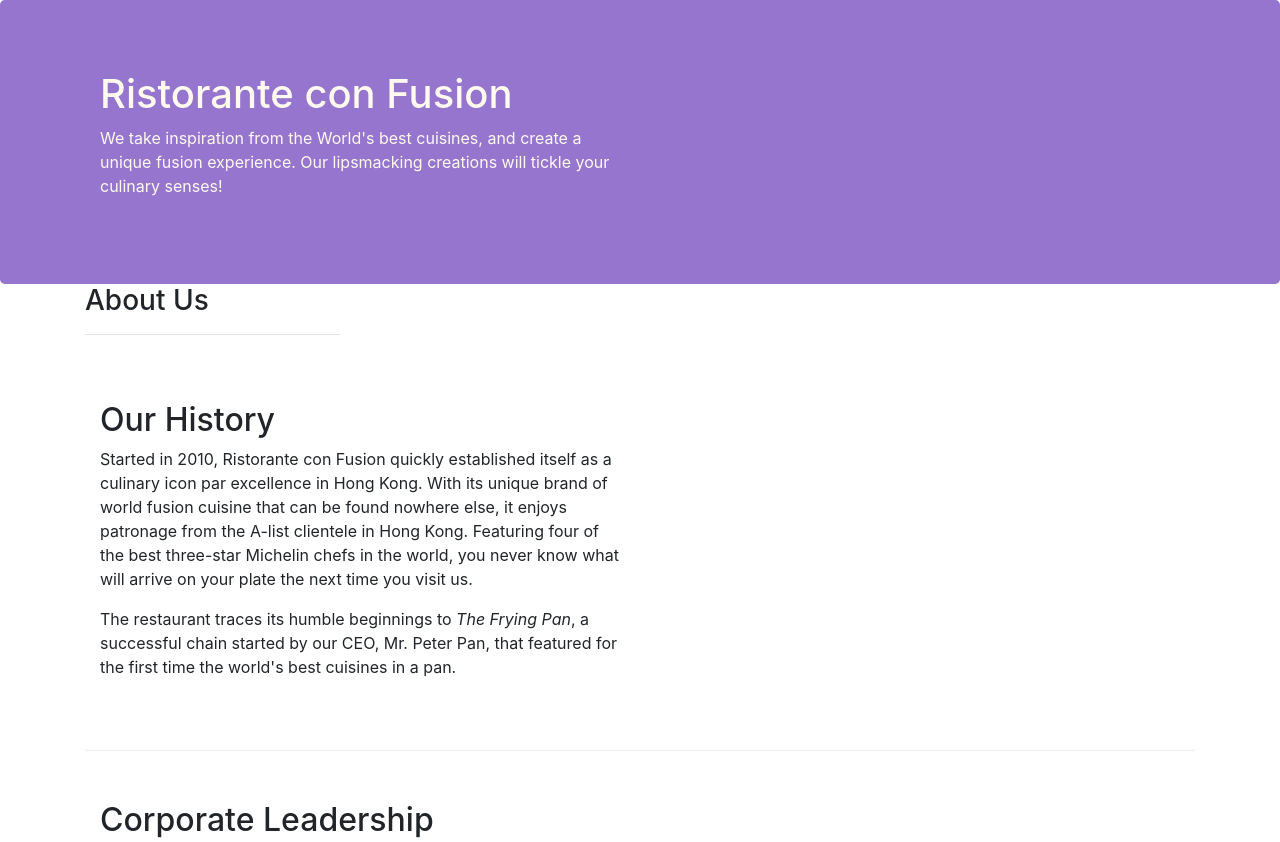
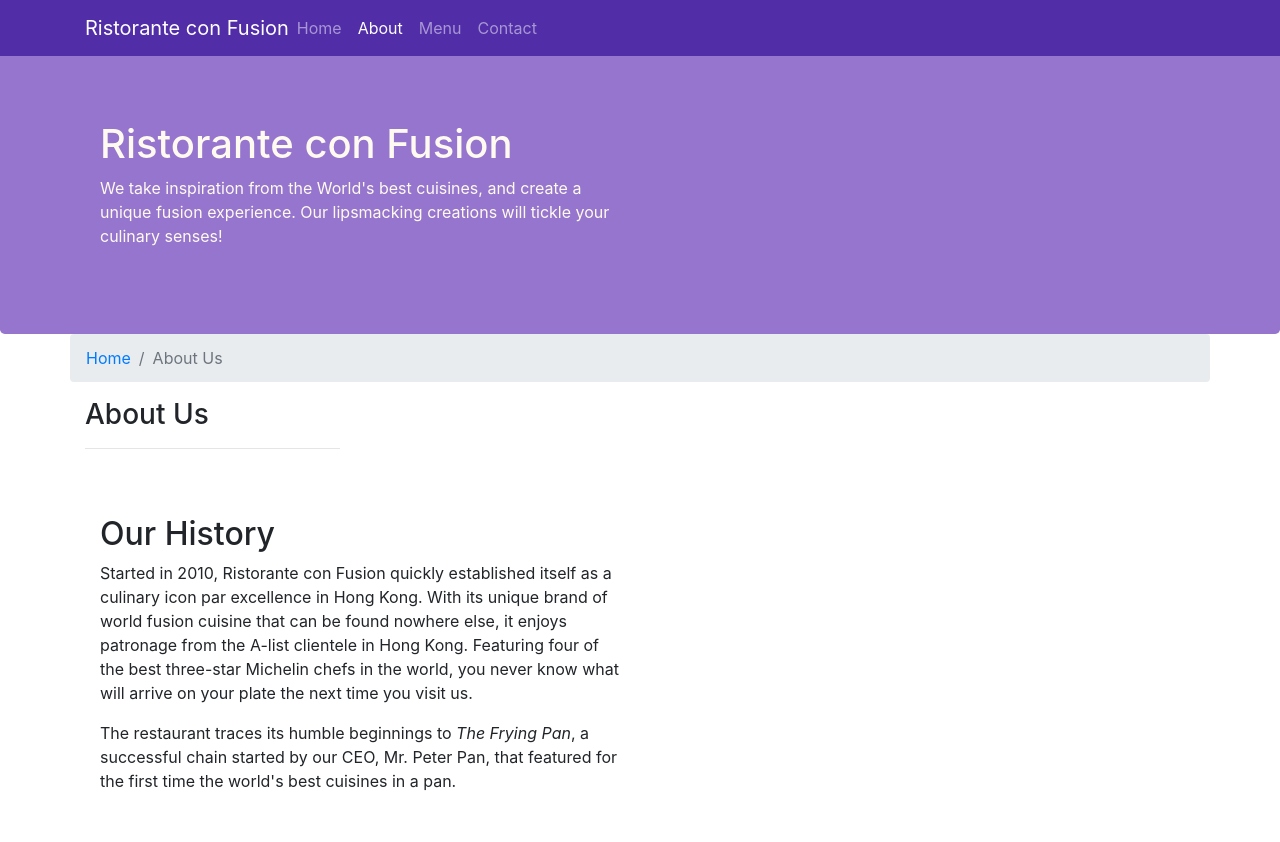
Before and after one commit to MandarJunnarkar/Restraurant-bootstrap-design, a website: page aboutus.html in a window 1280 px wide. Shown: the top 842 px of the page. Drawn offline with nearby package versions, Linux system fonts and the light colour scheme.

Commit message:
navigation and breadcrumb

```diff
--- a/aboutus.html
+++ b/aboutus.html
@@ -9,12 +9,28 @@
 
     <!-- Bootstrap CSS -->
     <link rel="stylesheet" href="node_modules/bootstrap/dist/css/bootstrap.min.css">
-    <link rel="stylesheet" href="css/style.css">
+    <link rel="stylesheet" href="css/styles.css">
     <title>Ristorante Con Fusion: About Us</title>
 
 </head>
 
 <body>
+    <nav class="navbar navbar-dark navbar-expand-sm fixed-top">
+        <div class="container">
+            <button class="navbar-toggler" type="button" data-toggle="collapse" data-target="#Navbar">
+                <span class="navbar-toggler-icon"></span>
+            </button>
+            <a href="./index.html" class="navbar-brand mr-auto">Ristorante con Fusion</a>
+            <div class="collapse navbar-collapse" id="Navbar">
+                <ul class="navbar-nav mr-auto">
+                    <li class="nav-item"><a href="./index.html" class="nav-link">Home</a></li>
+                    <li class="nav-item"><a href="#" class="nav-link active">About</a></li>
+                    <li class="nav-item"><a href="#" class="nav-link">Menu</a></li>
+                    <li class="nav-item"><a href="#" class="nav-link">Contact</a></li>
+                </ul>
+            </div>
+        </div>
+    </nav>
 
     <header class="jumbotron">
         <div class="container">
@@ -31,6 +47,10 @@
 
     <div class="container">
         <div class="row">
+            <ol class="col-12 breadcrumb">
+                <li class="breadcrumb-item"><a href="./index.html">Home</a></li>
+                <li class="breadcrumb-item active">About Us</li>
+            </ol>
             <div class="col col-sm-3">
                <h3>About Us</h3>
                <hr>
@@ -70,7 +90,7 @@
                 <div class="col-4 offset-1 col-sm-2">
                     <h5>Links</h5>
                     <ul class="list-unstyled">
-                        <li><a href="#">Home</a></li>
+                        <li><a href="./index.html">Home</a></li>
                         <li><a href="#">About</a></li>
                         <li><a href="#">Menu</a></li>
                         <li><a href="#">Contact</a></li>
@@ -105,7 +125,9 @@
            </div>
         </div>
     </footer>
-
+    <script src="node_modules/jquery/dist/jquery.slim.min.js"></script>
+    <script src="node_modules/popper.js/dist/umd/popper.min.js"></script>
+    <script src="node_modules/bootstrap/dist/js/bootstrap.min.js"></script>
 </body>
 
 </html>
--- a/css/style.css
+++ b/css/styles.css
@@ -28,3 +28,12 @@
     margin: 0px auto;
     color: #0f0f0f;
 }
+
+body {
+    padding: 50px 0px 0px 0px;
+    z-index: 0;
+}
+
+.navbar-dark {
+    background-color: #512DA8;
+}
```
Also changed, not shown: index.html (+18 -2 lines).
